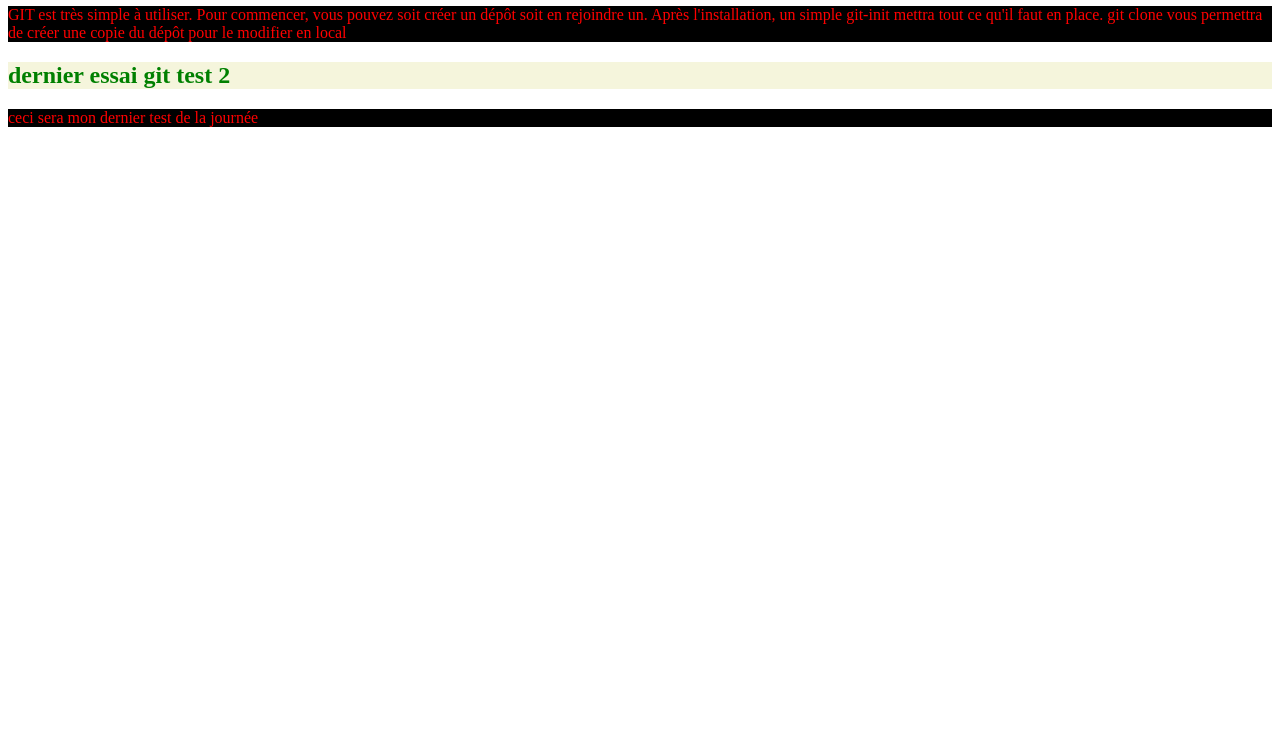
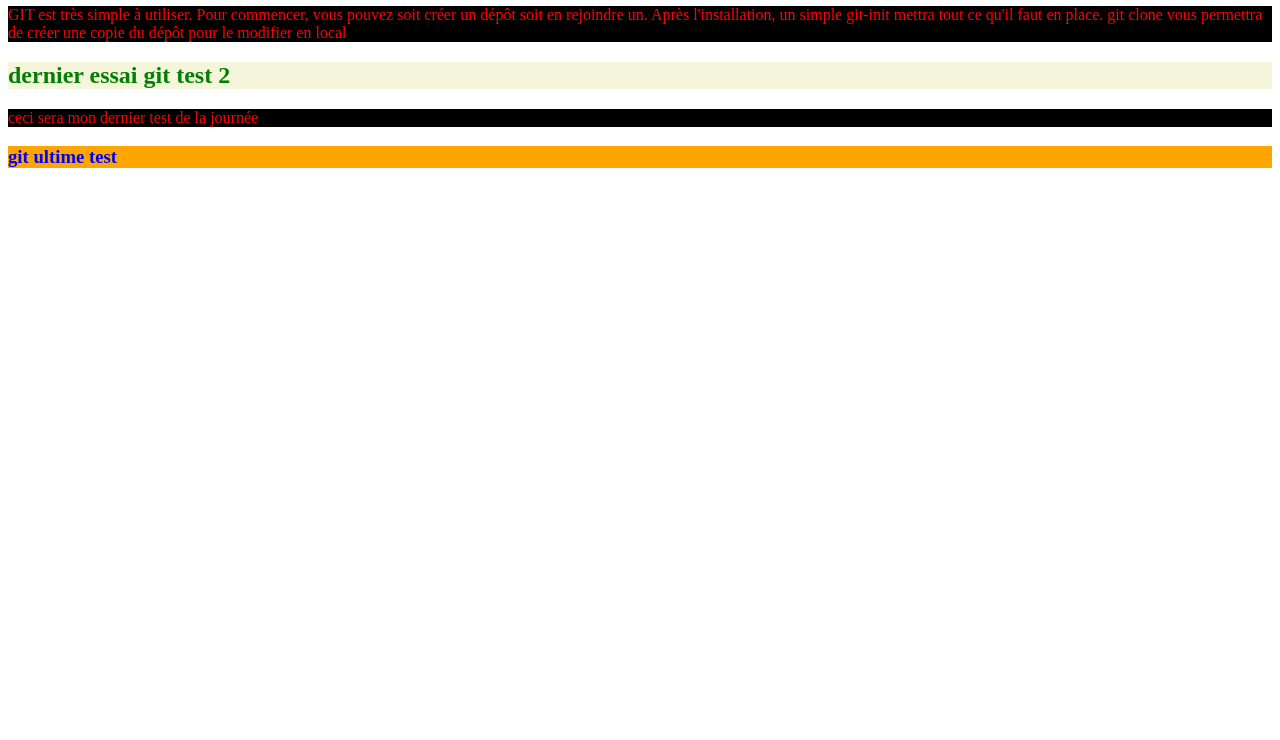
Before and after one commit to primic04/gittest2, a plain HTML site: page index.html in a window 1280 px wide. Shown: the part 60-800 px from the top of the page. Drawn offline with Linux system fonts and the light colour scheme.

Commit message:
ultime gittest

```diff
--- a/index.html
+++ b/index.html
@@ -11,5 +11,6 @@
 
         <h2>dernier essai git test 2</h2>
         <p>ceci sera mon dernier test de la journée</p>
+        <h3>git ultime test</h3>
     </body>
 </html>
--- a/style.css
+++ b/style.css
@@ -9,3 +9,8 @@ h2
     background-color: beige;
     color: green;
 }
+h3
+{
+    background-color: orange;
+    color: blue;
+}
```
